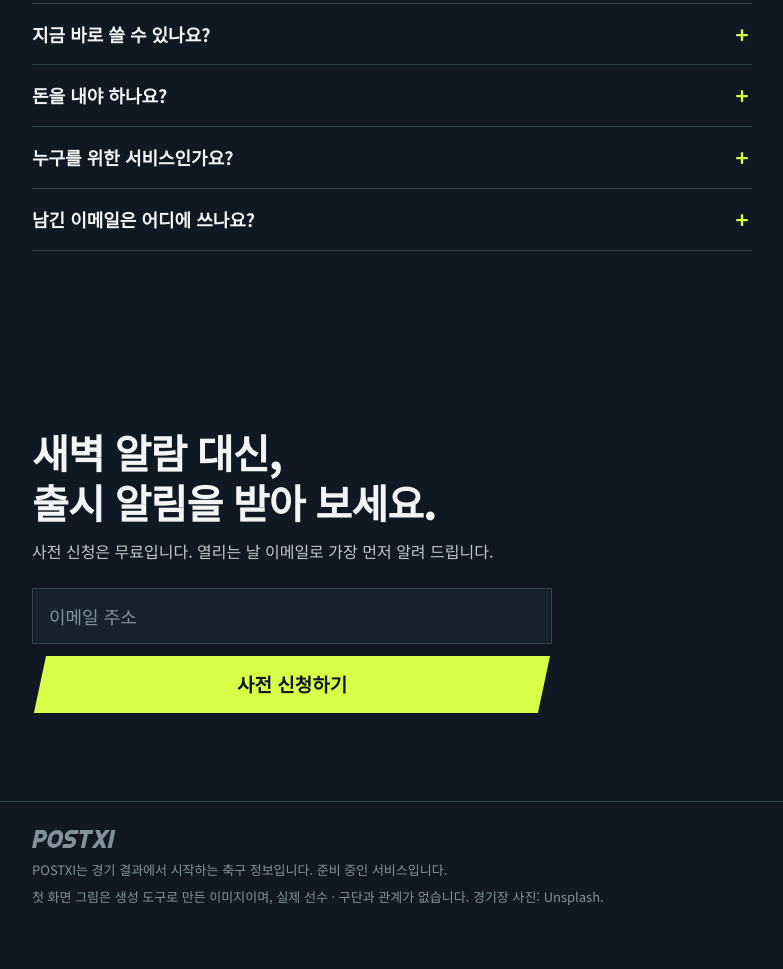
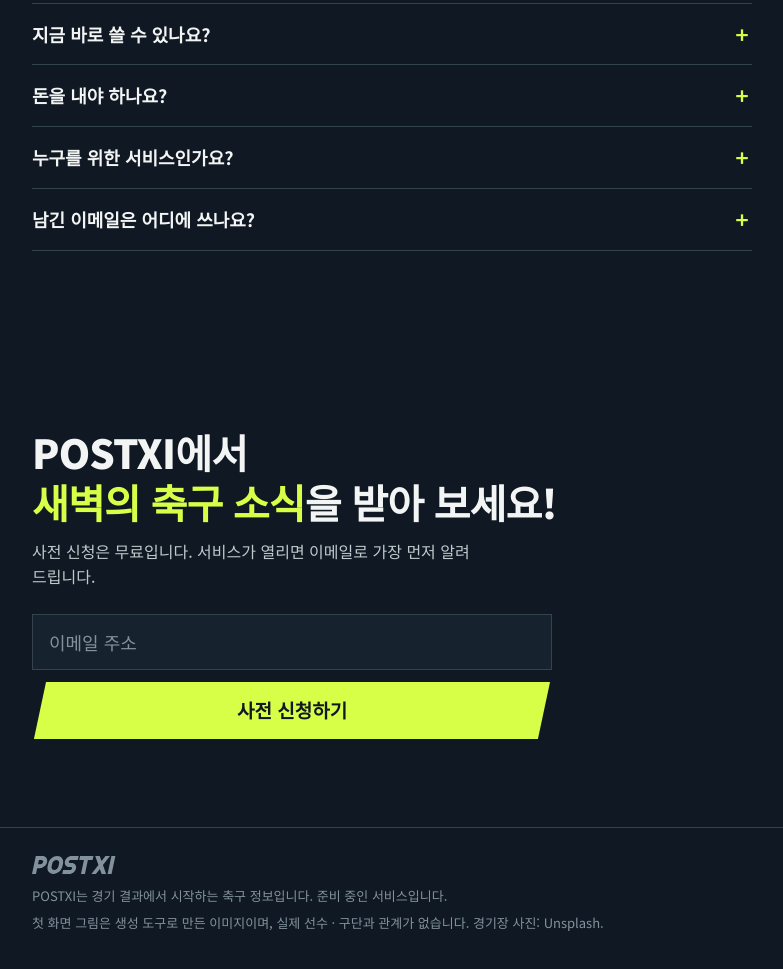
Before and after one commit to Sangwoo-97/postxi, a plain HTML site: page index.html in a window 1280 px wide. Shown: the part 3400-4369 px from the top of the page, without its empty margins (88-871 px from the left). Before the commit the page ends 4348 px from the top, so only its background shows below. Drawn offline with Linux system fonts and the light colour scheme.

Commit message:
신청 블록 제목 수정

```diff
--- a/index.html
+++ b/index.html
@@ -396,8 +396,8 @@
   <!-- 6. 혜택 · 가격 + 행동 버튼: 신청은 여기 한 곳에서만 받는다 -->
   <section class="block" id="signup">
     <div class="wrap">
-      <h2 class="block-title">새벽 알람 대신,<br>출시 알림을 받아 보세요.</h2>
-      <p class="block-sub">사전 신청은 무료입니다. 열리는 날 이메일로 가장 먼저 알려 드립니다.</p>
+      <h2 class="block-title">POSTXI에서<br><em>새벽의 축구 소식</em>을 받아 보세요!</h2>
+      <p class="block-sub">사전 신청은 무료입니다. 서비스가 열리면 이메일로 가장 먼저 알려 드립니다.</p>
       <form class="signup" data-signup="bottom" novalidate>
         <label class="sr" for="email-bottom">이메일 주소</label>
         <input class="signup-input" id="email-bottom" type="email" name="email" inputmode="email" autocomplete="email" placeholder="이메일 주소" required>
```
